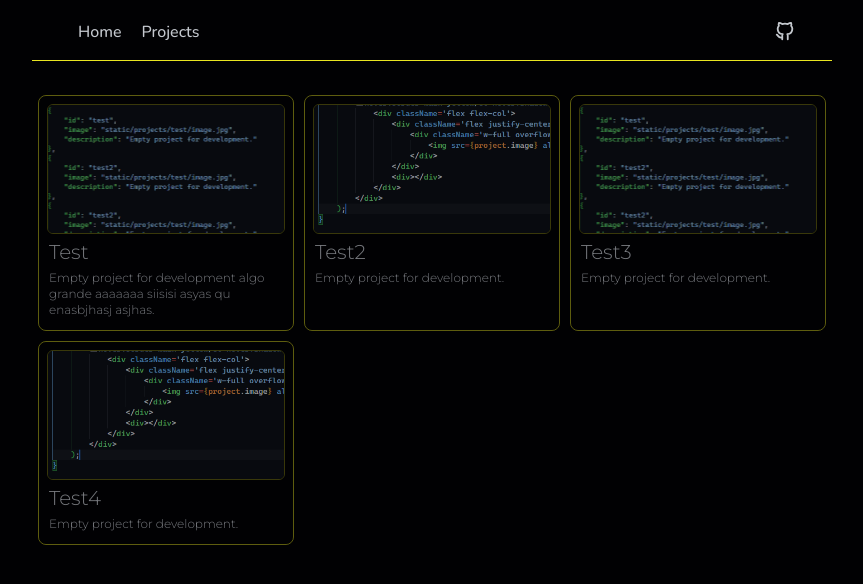
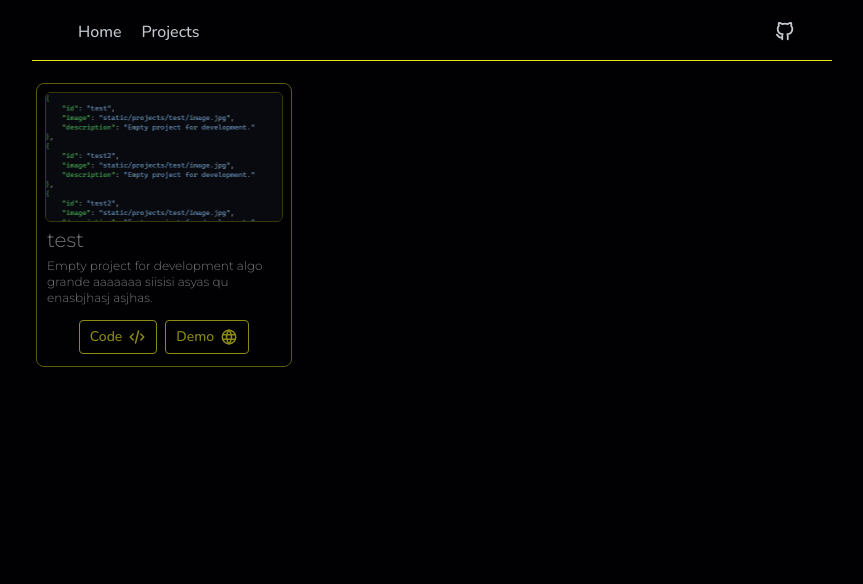
Before and after one commit to drlncode/JavaScript-Collection, a React (Vite) app: page /projects in a window 1280 px wide. Shown: the top 584 px of the page, without its empty margins (208-1071 px from the left). Built offline with nearby package versions, Linux system fonts and the light colour scheme.

Commit message:
add: projects page content (6/6).

```diff
--- a/src/components/Icons.tsx
+++ b/src/components/Icons.tsx
@@ -43,3 +43,27 @@ export function LoaderIcon({ size = 24 }: IconProps) {
         </svg>
     );
 }
+
+export function WorldIcon({ size = 24 }: IconProps) {
+    return (
+        <svg width={size}  height={size}  viewBox="0 0 24 24"  fill="none"  stroke="currentColor"  strokeWidth="2"  strokeLinecap="round"  strokeLinejoin="round">
+            <path stroke="none" d="M0 0h24v24H0z" fill="none"/>
+            <path d="M3 12a9 9 0 1 0 18 0a9 9 0 0 0 -18 0" />
+            <path d="M3.6 9h16.8" />
+            <path d="M3.6 15h16.8" />
+            <path d="M11.5 3a17 17 0 0 0 0 18" />
+            <path d="M12.5 3a17 17 0 0 1 0 18" />
+        </svg>
+    );
+}
+
+export function CodeIcon({ size = 24 }: IconProps) {
+    return (
+        <svg width={size}  height={size}  viewBox="0 0 24 24"  fill="none"  stroke="currentColor"  strokeWidth="2"  strokeLinecap="round"  strokeLinejoin="round">
+            <path stroke="none" d="M0 0h24v24H0z" fill="none"/>
+            <path d="M7 8l-4 4l4 4" />
+            <path d="M17 8l4 4l-4 4" />
+            <path d="M14 4l-4 16" />
+        </svg>
+    );
+}
--- a/src/components/ProjectItem.tsx
+++ b/src/components/ProjectItem.tsx
@@ -1,8 +1,10 @@
 import { Project } from '@/types/projects';
+import { ProjectItemButton } from './ProjectItemButton';
+import { CodeIcon, WorldIcon } from './Icons';
 
 export default function ProjectItem({ project }: { project: Project }) {
     return (
-        <div className='group w-64 p-2 mb-1 border border-main-yellow/40 rounded-lg duration-200 transition-colors hover:border-main-yellow/80 hover:shadow-project relative overflow-hidden'>
+        <div className='group w-64 p-2 mb-1 pb-14 border border-main-yellow/40 rounded-lg duration-standar transition-colors hover:border-main-yellow/80 hover:shadow-project relative overflow-hidden'>
             <div className='flex flex-col'>
                 <div className='flex justify-center items-center max-w-60'>
                     <div className='flex justify-center items-center h-[130px] w-full overflow-hidden rounded-md border border-main-yellow/40'>
@@ -22,7 +24,21 @@ export default function ProjectItem({ project }: { project: Project }) {
                     </div>
                 </div>
             </div>
-            <div className='invisible select-none content:visible content:select-auto absolute duration-200 transition-colors bg-main-black/40 w-full h-full top-0 left-0 group-hover:bg-transparent'></div>
+            <div className='flex justify-center items-center gap-2 w-full h-fit pb-3 absolute bottom-0 left-0'>
+                <ProjectItemButton
+                    to={project.codeUrl}
+                    external={true}
+                    label='Code'
+                    icon={<CodeIcon size={18} />}
+                />
+                <ProjectItemButton
+                    to={`/projects/${project.id}`}
+                    external={false}
+                    label='Demo'
+                    icon={<WorldIcon size={18} />}
+                />
+            </div>
+            <div className='invisible select-none pointer-events-none content:visible content:select-auto absolute duration-standar transition-colors bg-main-black/40 w-full h-full top-0 left-0 group-hover:bg-transparent'></div>
         </div>
     );
 }
--- /dev/null
+++ b/src/components/ProjectItemButton.tsx
@@ -0,0 +1,26 @@
+import { Link } from 'react-router-dom';
+import { ExternalLink } from './ExternalLink';
+
+interface Props {
+    to: string;
+    external: boolean;
+    label: string;
+    icon: React.ReactNode;
+}
+
+export function ProjectItemButton({ to, external, label, icon }: Props) {
+    const Container = external ? ExternalLink : Link;
+
+    return (
+        <Container to={to}>
+            <div className='flex justify-center items-center gap-1.5 w-full py-1.5 px-2.5 text-sm border bg-main-black text-main-yellow border-main-yellow rounded transition-colors duration-standar hover:bg-main-yellow hover:text-main-black'>
+                <div>
+                    <span>{ label }</span>
+                </div>
+                <div>
+                    { icon }
+                </div>
+            </div>
+        </Container>
+    );
+}
--- a/src/data/projects.json
+++ b/src/data/projects.json
@@ -1,22 +1,8 @@
 [
     {
-        "id": "Test",
+        "id": "test",
         "image": "static/projects/test/image.png",
-        "description": "Empty project for development algo grande aaaaaaa siisisi asyas qu enasbjhasj asjhas."
-    },
-    {
-        "id": "Test2",
-        "image": "static/projects/test2/image.png",
-        "description": "Empty project for development."
-    },
-    {
-        "id": "Test3",
-        "image": "static/projects/test/image.png",
-        "description": "Empty project for development."
-    },
-    {
-        "id": "Test4",
-        "image": "static/projects/test2/image.png",
-        "description": "Empty project for development."
+        "description": "Empty project for development algo grande aaaaaaa siisisi asyas qu enasbjhasj asjhas.",
+        "codeUrl": "https://github.com/drlncode/JavaScript-Collection/tree/master/public/static/projects/test"
     }
 ]
--- a/src/pages/Projects.tsx
+++ b/src/pages/Projects.tsx
@@ -3,8 +3,8 @@ import ProjectItem from '@/components/ProjectItem';
 
 export default function ProjectsPage() {
     return (
-        <section className='px-1.5'>
-            <div className='flex justify-center gap-3 content:gap-1.5 flex-wrap pt-8 content:justify-between'>
+        <section className='pl-1 pr-2'>
+            <div className='flex justify-center gap-3 content:gap-1.5 flex-wrap py-5 content:justify-between'>
                 {(projects.map(project => (
                     <ProjectItem project={project} key={project.id} />
                 )))}
--- a/src/types/projects.ts
+++ b/src/types/projects.ts
@@ -2,4 +2,5 @@ export interface Project {
     id: string;
     image: string;
     description: string;
+    codeUrl: string;
 }
```
Also changed, not shown: public/static/projects/test2/image.png (deleted).
